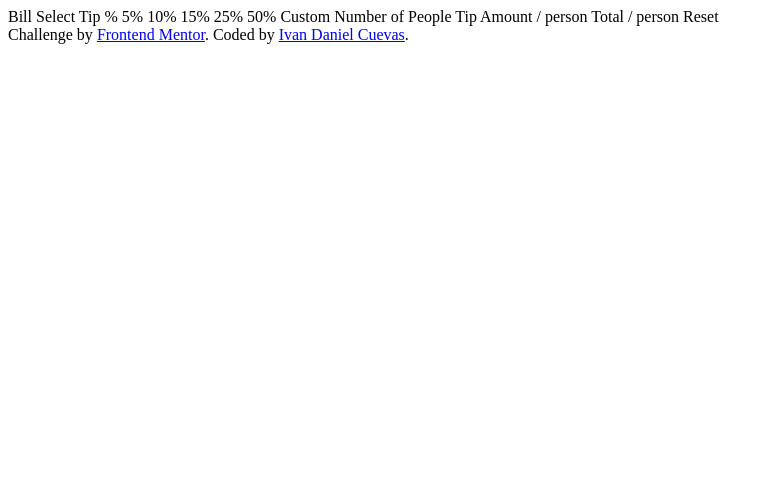
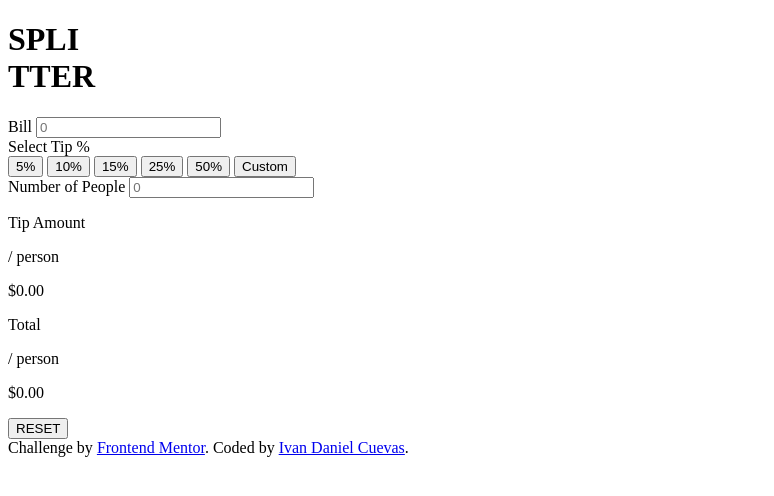
Before and after one commit to dcuevasdev/Tip_Calculator_App, a plain HTML site: page index.html in a window 1280 px wide. Shown: the whole page, without its empty margins (0-774 px from the left). Drawn offline with Linux system fonts and the light colour scheme.

Commit message:
HTML structure

```diff
--- a/index.html
+++ b/index.html
@@ -13,14 +13,71 @@
     />
   </head>
   <body>
-    Bill Select Tip % 5% 10% 15% 25% 50% Custom Number of People Tip Amount /
-    person Total / person Reset
-
-    <div class="attribution">
-      Challenge by
-      <a href="https://www.frontendmentor.io?ref=challenge" target="_blank"
-        >Frontend Mentor</a
-      >. Coded by <a href="#">Ivan Daniel Cuevas</a>.
+    <div class="container">
+      <header class="header">
+        <h1 class="header__title">
+          SPLI<br />
+          TTER
+        </h1>
+      </header>
+      <form class="calculate">
+        <div class="calculate__bill">
+          <label for="price" class="calculate__bill-title">Bill</label>
+          <input
+            type="number"
+            name="price"
+            id="price"
+            class="calculate__bill-price"
+            placeholder="0"
+          />
+        </div>
+        <div class="calculate__tip">
+          <label class="calculate__tip-title">Select Tip %</label>
+          <div class="calculate__tip-buttonList">
+            <button class="button" type="reset">5%</button>
+            <button class="button" type="reset">10%</button>
+            <button class="button" type="reset">15%</button>
+            <button class="button" type="reset">25%</button>
+            <button class="button" type="reset">50%</button>
+            <button class="button" type="reset">Custom</button>
+          </div>
+        </div>
+        <div class="calculate__people">
+          <label for="people" class="calculate__people-title"
+            >Number of People</label
+          >
+          <input
+            type="number"
+            name="people"
+            id="people"
+            class="calculate__people-number"
+            placeholder="0"
+          />
+        </div>
+      </form>
+      <section class="result">
+        <div class="result__tip">
+          <div class="result__tip-amount">
+            <p>Tip Amount</p>
+            <span>/ person</span>
+          </div>
+          <p class="result__tip-value">$0.00</p>
+        </div>
+        <div class="result__total">
+          <div class="result__total-amount">
+            <p>Total</p>
+            <span>/ person</span>
+          </div>
+          <p class="result__total-value">$0.00</p>
+        </div>
+        <button class="result__button">RESET</button>
+      </section>
+      <footer class="footer">
+        Challenge by
+        <a href="https://www.frontendmentor.io?ref=challenge" target="_blank"
+          >Frontend Mentor</a
+        >. Coded by <a href="#">Ivan Daniel Cuevas</a>.
+      </footer>
     </div>
     <script src="./index.js"></script>
   </body>
```
